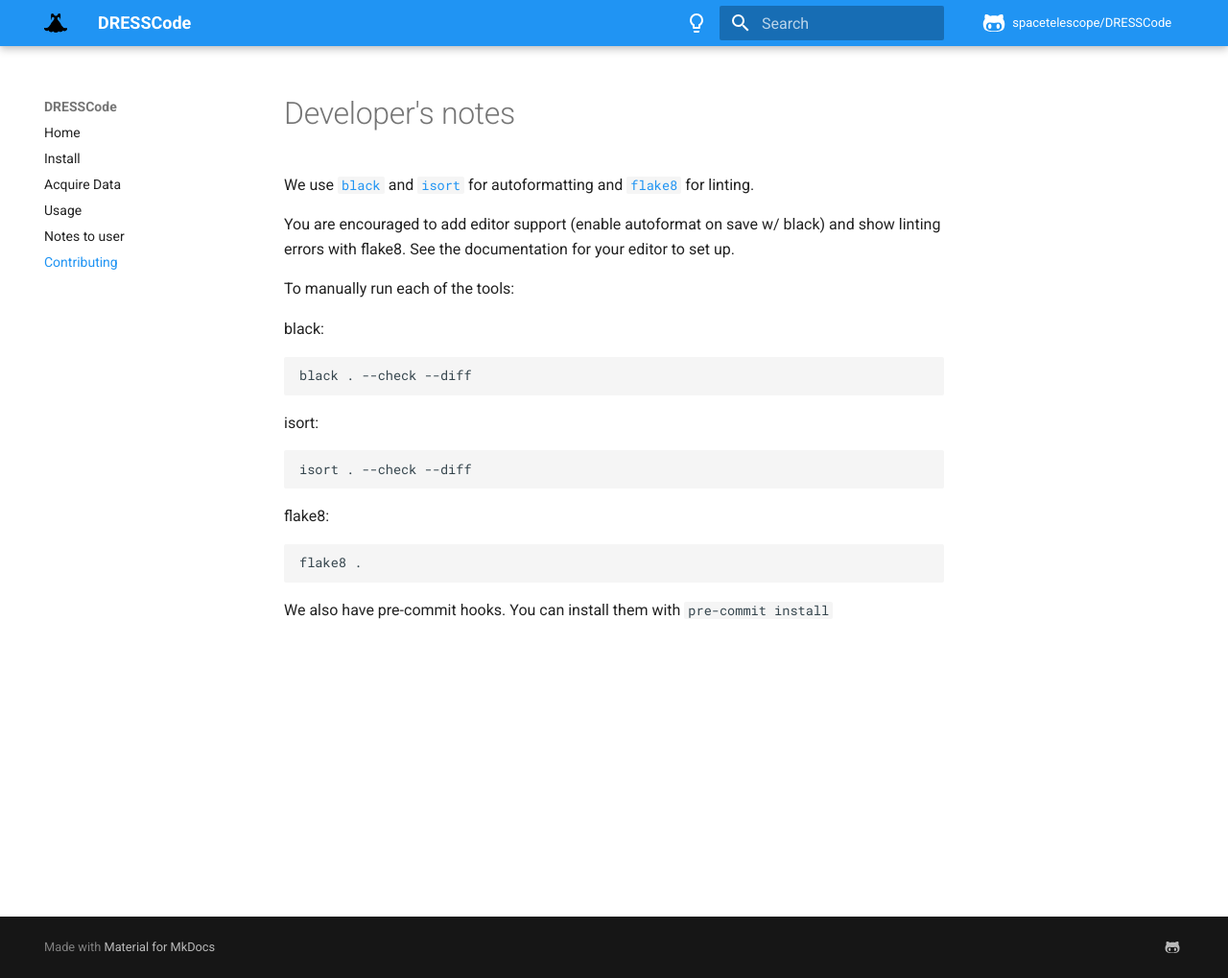
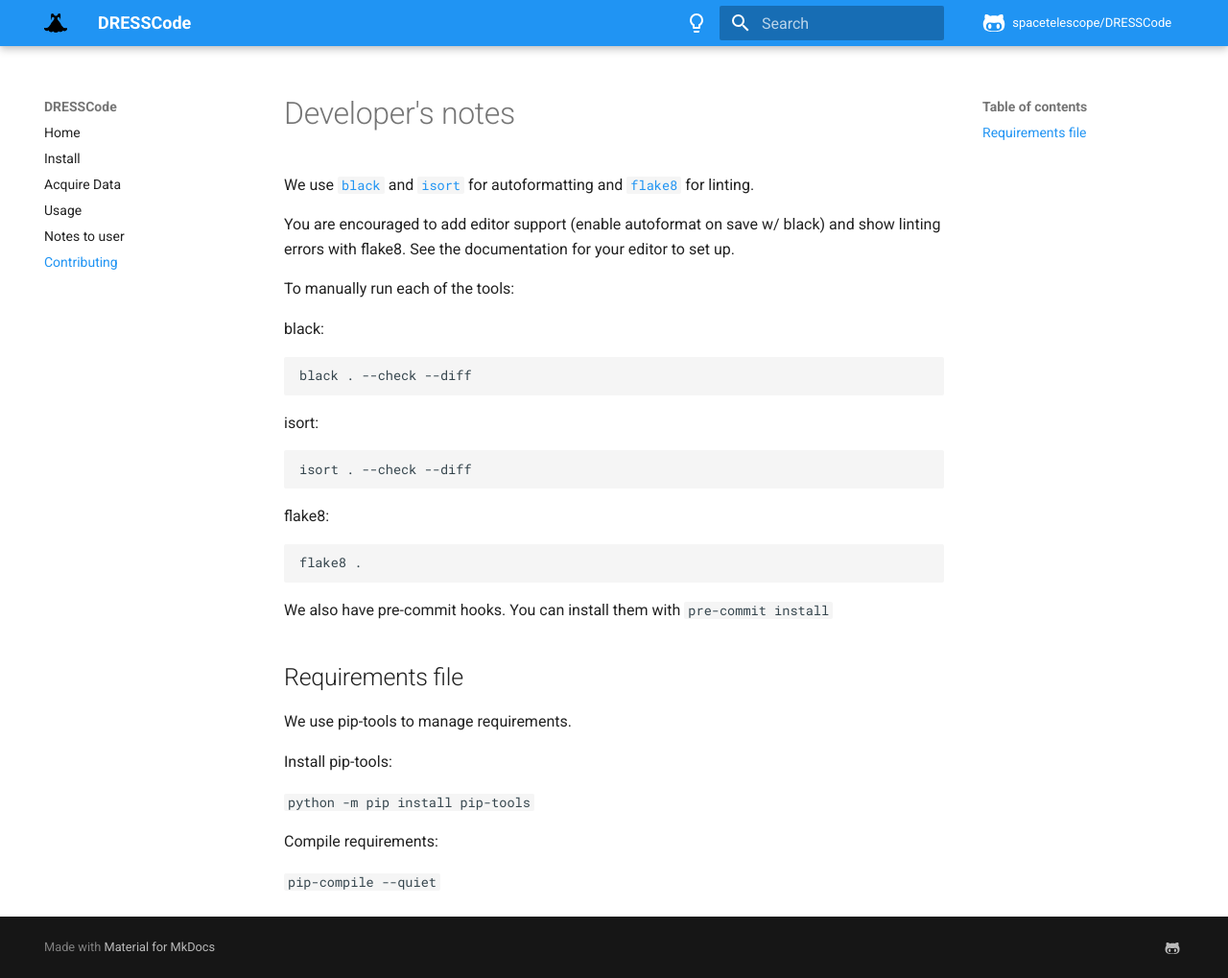
Before and after one commit to spacetelescope/DRESSCode, an MkDocs documentation site: the page built from docs/developer_notes.md, in a window 1280 px wide and 1019 px high. Shown: the whole window at 96% size. Built offline with MkDocs 1.6.1 and Material for MkDocs 9.7.7, drawn with Linux system fonts in a browser that asks for light colours; comment, search, counter and statistics services are not loaded.

Commit message:
add lock file with pip-tools

````diff
--- a/docs/developer_notes.md
+++ b/docs/developer_notes.md
@@ -25,3 +25,15 @@ flake8 .
 ```
 
 We also have pre-commit hooks. You can install them with `pre-commit install`
+
+## Requirements file
+
+We use pip-tools to manage requirements.
+
+Install pip-tools:
+
+`python -m pip install pip-tools`
+
+Compile requirements:
+
+`pip-compile --quiet`
````
Also changed, not shown: requirements.txt (+63 -2 lines).
